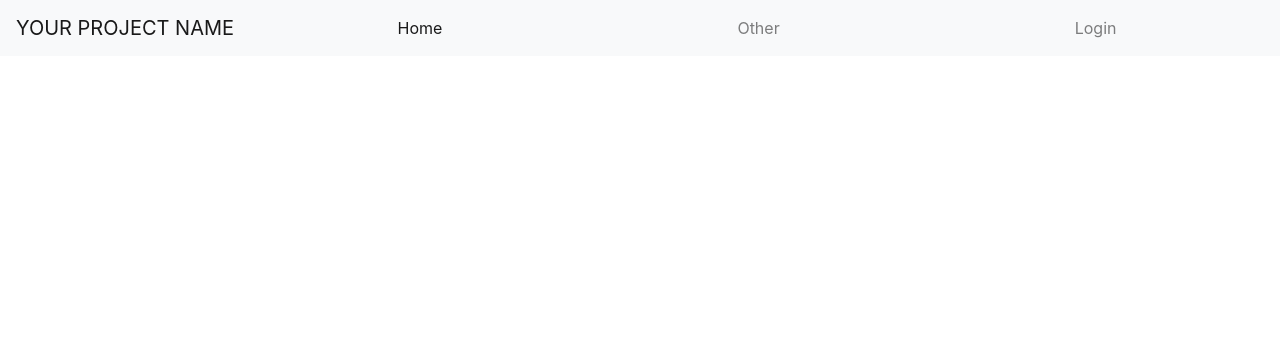
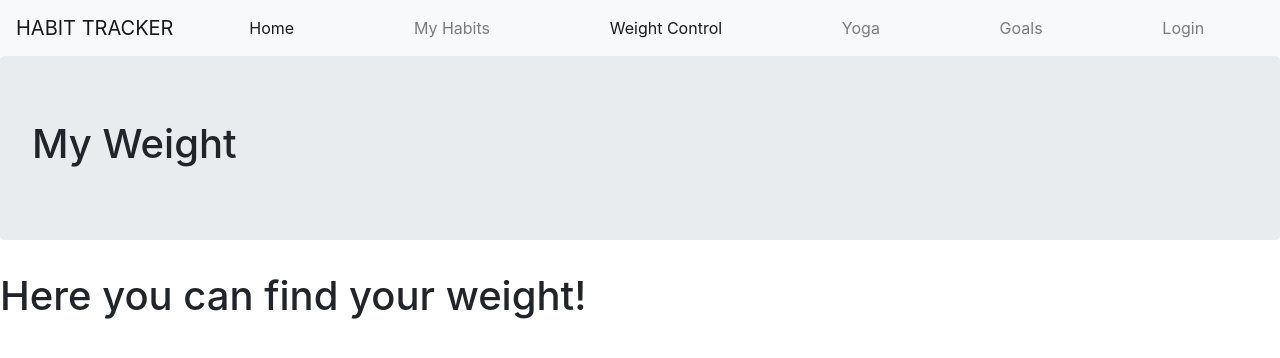
Before and after one commit to fernandocorrearuiz/HabitTracker-frontend, a React (Create React App) app: page /my-weight in a window 1280 px wide. Shown: the top 358 px of the page. Built offline with nearby package versions, Linux system fonts and the light colour scheme; no server answers.

Commit message:
Setting up the App and Feature 1

```diff
--- a/package.json
+++ b/package.json
@@ -6,14 +6,14 @@
     "@testing-library/jest-dom": "^4.2.4",
     "@testing-library/react": "^9.3.2",
     "@testing-library/user-event": "^7.1.2",
-    "axios": "^0.19.2",
+    "axios": "^0.21.1",
     "bootstrap": "^4.4.1",
     "react": "^16.13.0",
     "react-bootstrap": "^1.0.0-beta.17",
     "react-dom": "^16.13.0",
     "react-redux": "^7.2.0",
     "react-router-dom": "^5.1.2",
-    "react-scripts": "3.4.0",
+    "react-scripts": "^4.0.3",
     "redux": "^4.0.5",
     "redux-thunk": "^2.3.0"
   },
--- a/src/App.js
+++ b/src/App.js
@@ -7,22 +7,16 @@ import Loading from "./components/Loading";
 import MessageBox from "./components/MessageBox";
 import SignUp from "./pages/SignUp";
 import Login from "./pages/Login";
+import HomePage from "./pages/HomePage";
+import MyHabits from "./pages/MyHabits";
+import MyWeight from "./pages/MyWeight";
+import Yoga from "./pages/Yoga";
+import MyGoals from "./pages/MyGoals";
 
 import { useDispatch, useSelector } from "react-redux";
 import { selectAppLoading } from "./store/appState/selectors";
 import { getUserWithStoredToken } from "./store/user/actions";
 import { Jumbotron } from "react-bootstrap";
-
-const Home = () => (
-  <Jumbotron>
-    <h1>Home</h1>
-  </Jumbotron>
-);
-const Other = () => (
-  <Jumbotron>
-    <h1>Other</h1>
-  </Jumbotron>
-);
 
 function App() {
   const dispatch = useDispatch();
@@ -38,8 +32,11 @@ function App() {
       <MessageBox />
       {isLoading ? <Loading /> : null}
       <Switch>
-        <Route exact path="/" component={Home} />
-        <Route path="/other" component={Other} />
+        <Route exact path="/" component={HomePage} />
+        <Route path="/my-habits" component={MyHabits} />
+        <Route path="/my-weight" component={MyWeight} />
+        <Route path="/yoga" component={Yoga} />
+        <Route path="/my-goals" component={MyGoals} />
         <Route path="/signup" component={SignUp} />
         <Route path="/login" component={Login} />
       </Switch>
--- a/src/components/Navigation/index.js
+++ b/src/components/Navigation/index.js
@@ -16,13 +16,16 @@ export default function Navigation() {
   return (
     <Navbar bg="light" expand="lg">
       <Navbar.Brand as={NavLink} to="/">
-        YOUR PROJECT NAME
+        HABIT TRACKER
       </Navbar.Brand>
       <Navbar.Toggle aria-controls="basic-navbar-nav" />
       <Navbar.Collapse id="basic-navbar-nav">
         <Nav style={{ width: "100%" }} fill>
           <NavbarItem path="/" linkText="Home" />
-          <NavbarItem path="/other" linkText="Other" />
+          <NavbarItem path="/my-habits" linkText="My Habits" />
+          <NavbarItem path="/my-weight" linkText="Weight Control" />
+          <NavbarItem path="/yoga" linkText="Yoga" />
+          <NavbarItem path="/my-goals" linkText="Goals" />
           {loginLogoutControls}
         </Nav>
       </Navbar.Collapse>
--- /dev/null
+++ b/src/pages/HomePage.js
@@ -0,0 +1,17 @@
+import React, { useEffect } from "react";
+import { useDispatch, useSelector } from "react-redux";
+
+import { Jumbotron } from "react-bootstrap";
+
+const HomePage = () => {
+  return (
+    <div>
+      <Jumbotron>
+        <h1>Home</h1>
+      </Jumbotron>
+      <h1>Here you can find main features!</h1>
+    </div>
+  );
+};
+
+export default HomePage;
--- /dev/null
+++ b/src/pages/MyGoals.js
@@ -0,0 +1,17 @@
+import React, { useEffect } from "react";
+import { useDispatch, useSelector } from "react-redux";
+
+import { Jumbotron } from "react-bootstrap";
+
+const MyGoals = () => {
+  return (
+    <div>
+      <Jumbotron>
+        <h1>My Goals</h1>
+      </Jumbotron>
+      <h1>Here you can find your goals!</h1>
+    </div>
+  );
+};
+
+export default MyGoals;
--- /dev/null
+++ b/src/pages/MyHabits.js
@@ -0,0 +1,17 @@
+import React, { useEffect } from "react";
+import { useDispatch, useSelector } from "react-redux";
+
+import { Jumbotron } from "react-bootstrap";
+
+const MyHabits = () => {
+  return (
+    <div>
+      <Jumbotron>
+        <h1>My Habits</h1>
+      </Jumbotron>
+      <h1>Here you can find your habits!</h1>
+    </div>
+  );
+};
+
+export default MyHabits;
--- /dev/null
+++ b/src/pages/MyWeight.js
@@ -0,0 +1,17 @@
+import React, { useEffect } from "react";
+import { useDispatch, useSelector } from "react-redux";
+
+import { Jumbotron } from "react-bootstrap";
+
+const MyWeight = () => {
+  return (
+    <div>
+      <Jumbotron>
+        <h1>My Weight</h1>
+      </Jumbotron>
+      <h1>Here you can find your weight!</h1>
+    </div>
+  );
+};
+
+export default MyWeight;
--- /dev/null
+++ b/src/pages/Yoga.js
@@ -0,0 +1,17 @@
+import React, { useEffect } from "react";
+import { useDispatch, useSelector } from "react-redux";
+
+import { Jumbotron } from "react-bootstrap";
+
+const Yoga = () => {
+  return (
+    <div>
+      <Jumbotron>
+        <h1>Yoga</h1>
+      </Jumbotron>
+      <h1>Here you can find Yoga!</h1>
+    </div>
+  );
+};
+
+export default Yoga;
```
Also changed, not shown: 1 other file (tests, documents, lock files or other folders).
